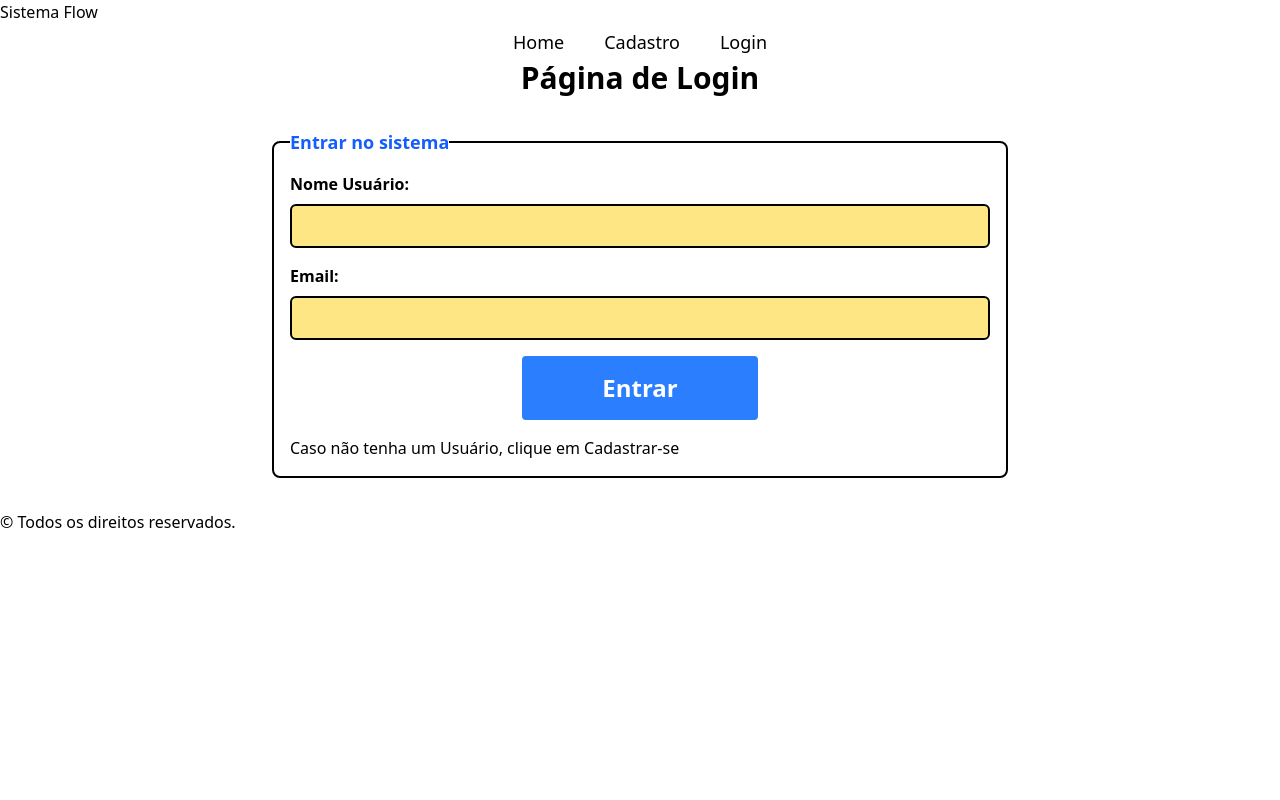
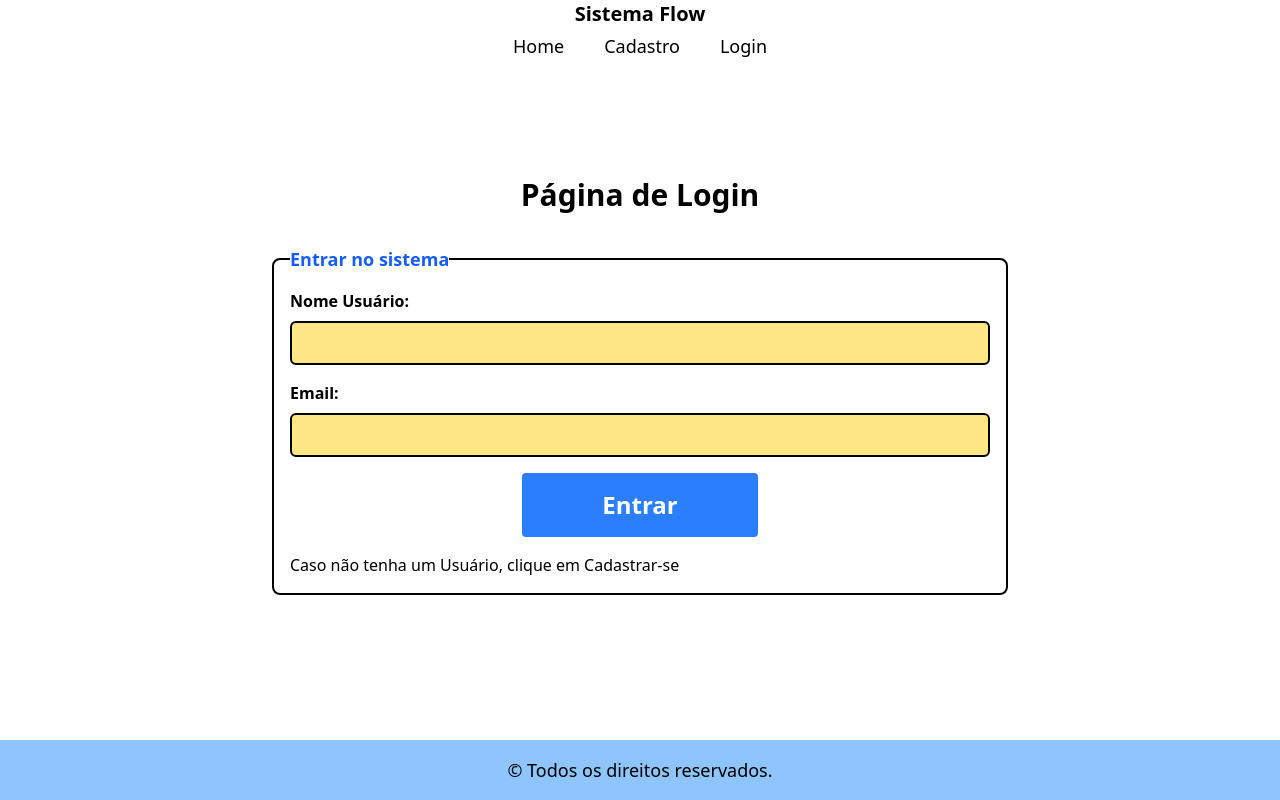
Before and after one commit to 1TDSPG-25/sistema-flow, a React (Vite) app in the folder sistema-flow/: page /login in a window 1280 px wide. Built offline with nearby package versions, Linux system fonts and the light colour scheme.

Commit message:
feat: Alterando estilização da página

```diff
--- a/sistema-flow/src/App.tsx
+++ b/sistema-flow/src/App.tsx
@@ -4,7 +4,7 @@ import Rodape from "./components/Rodape/Rodape";
 
 export default function App(){
   return(
-    <div>
+    <div className="container flex flex-col max-w-screen h-screen justify-between">
       <Cabecalho/>
         <Outlet/>
       <Rodape/>
--- a/sistema-flow/src/components/Cabecalho/Cabecalho.tsx
+++ b/sistema-flow/src/components/Cabecalho/Cabecalho.tsx
@@ -2,8 +2,8 @@ import Menu from "../Menu/Menu"
 
 export default function Cabecalho() {
     return (
-        <header>
-            <h1>Sistema Flow</h1>
+        <header className="w-full">
+            <h1 className="text-center text-xl font-bold">Sistema Flow</h1>
             <Menu/>
         </header>
     )
--- a/sistema-flow/src/components/Rodape/Rodape.tsx
+++ b/sistema-flow/src/components/Rodape/Rodape.tsx
@@ -1,7 +1,7 @@
 export default function Rodape(){
     return(
-        <footer>
-            <p>&copy; Todos os direitos reservados.</p>
+        <footer className="w-full bg-blue-300 py-4 text-center">
+            <p className="text-lg">&copy; Todos os direitos reservados.</p>
         </footer>
     );
 }
--- a/sistema-flow/src/global.css
+++ b/sistema-flow/src/global.css
@@ -1,4 +1,10 @@
 @import "tailwindcss";
+
+:root{
+    scroll-behavior:smooth;
+}
+
+@layer {
 
     & .frmLogin, .frmCadastro {
         @apply gap-4 p-4 m-4 bg-white rounded-lg w-3xl mx-auto;
@@ -26,3 +32,4 @@
         }
     }
 }
+}
```
Lines whose indentation alone changed are shown as unchanged.
